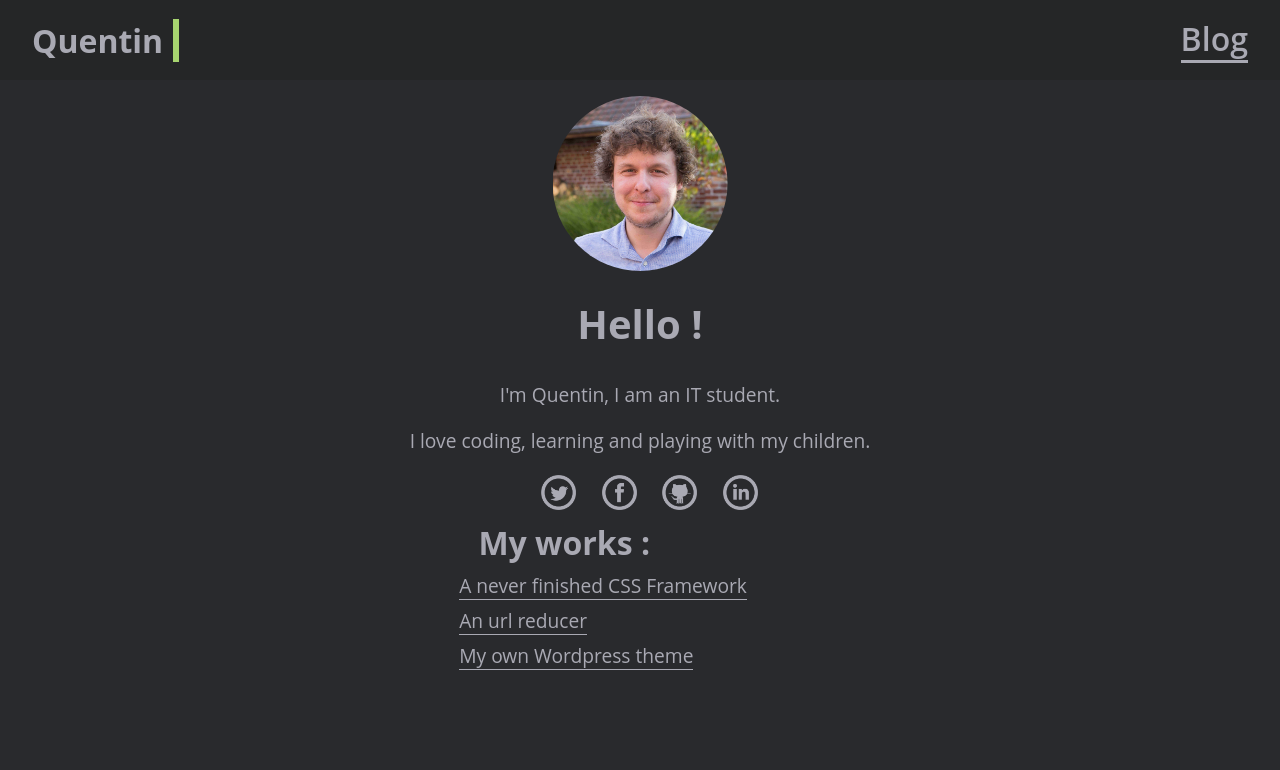
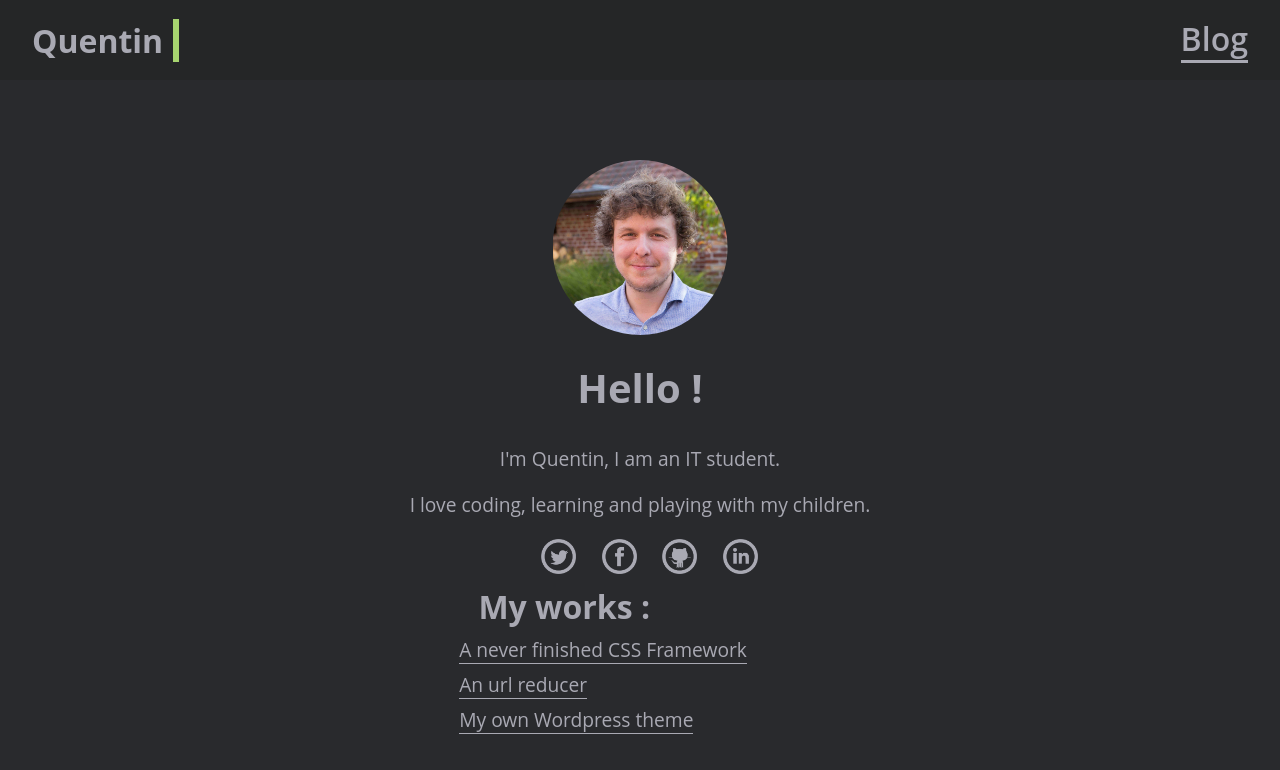
Before and after one commit to Toofi/quentin-webpage, a plain HTML site: page index.html in a window 1280 px wide. Drawn offline with Linux system fonts and the light colour scheme.

Commit message:
before push

```diff
--- a/style.css
+++ b/style.css
@@ -65,12 +65,9 @@ li .link:hover {
 }
 
 .body {
-  padding-top: 1em;
+  padding-top: 10vh;
   background-color: var(--backgroundColor);
   text-align: center;
-}
-
-.body {
 }
 
 .pic img {
```
